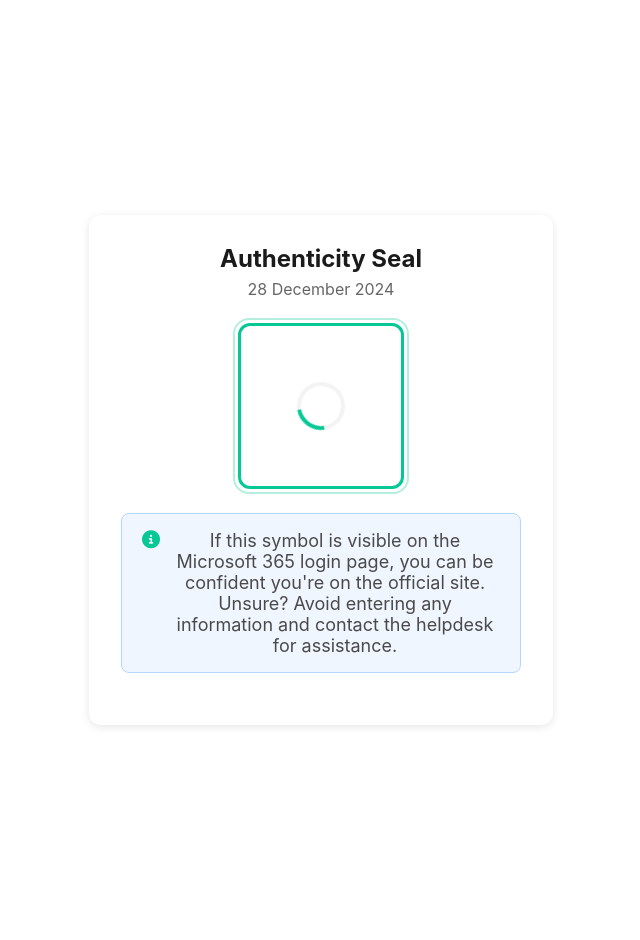
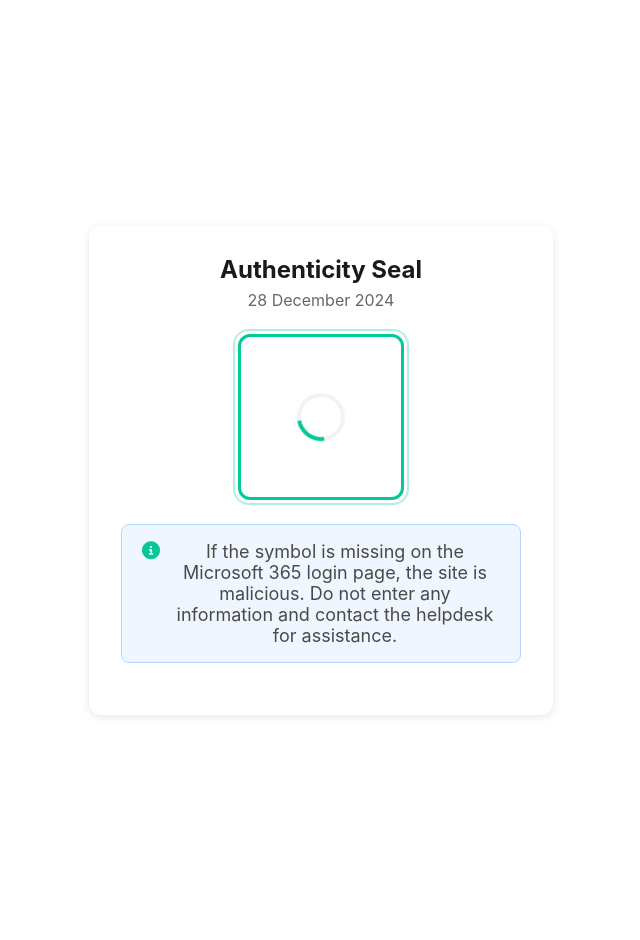
Before and after one commit to didsomeonecloneme/didsomeonecloneme.github.io, a Jekyll site: the page built from pages/seal-symbol.md, in a window 1280 px wide. Shown: the whole page, without its empty margins (319-959 px from the left). Built offline with Jekyll 4.4.1, drawn with Linux system fonts in a browser that asks for light colours.

Commit message:
Update symbol text

```diff
--- a/pages/seal-symbol.md
+++ b/pages/seal-symbol.md
@@ -140,7 +140,7 @@ permalink: /seal-symbol
             <div class="loading"></div>
             <i class="" style="display: none;"></i>
         </div>
-        <p class="subtitle">If this symbol is visible on the Microsoft 365 login page, you can be confident you're on the official site. Unsure? Avoid entering any information and contact the helpdesk for assistance.</p>
+        <p class="subtitle">If the symbol is missing on the Microsoft 365 login page, the site is malicious. Do not enter any information and contact the helpdesk for assistance.</p>
     </div>
     <script>
         // Add date formatting function
```
